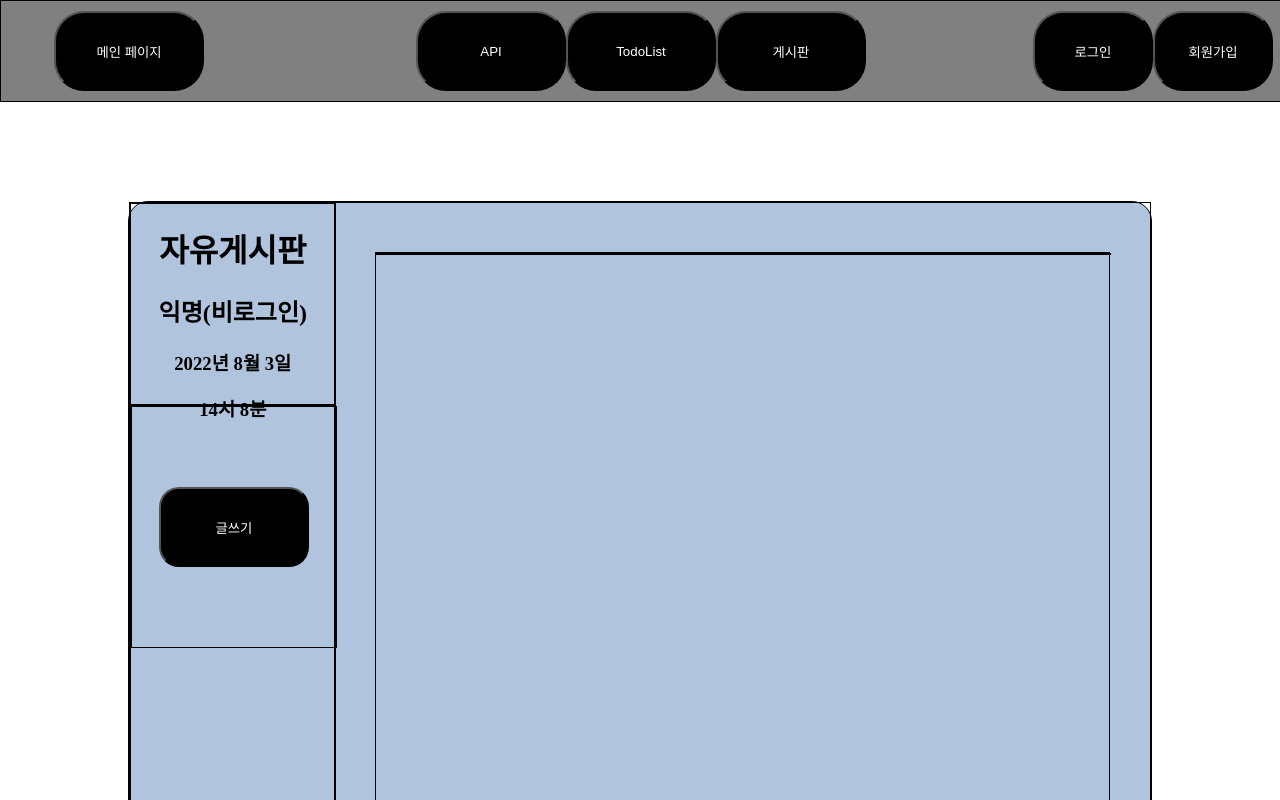
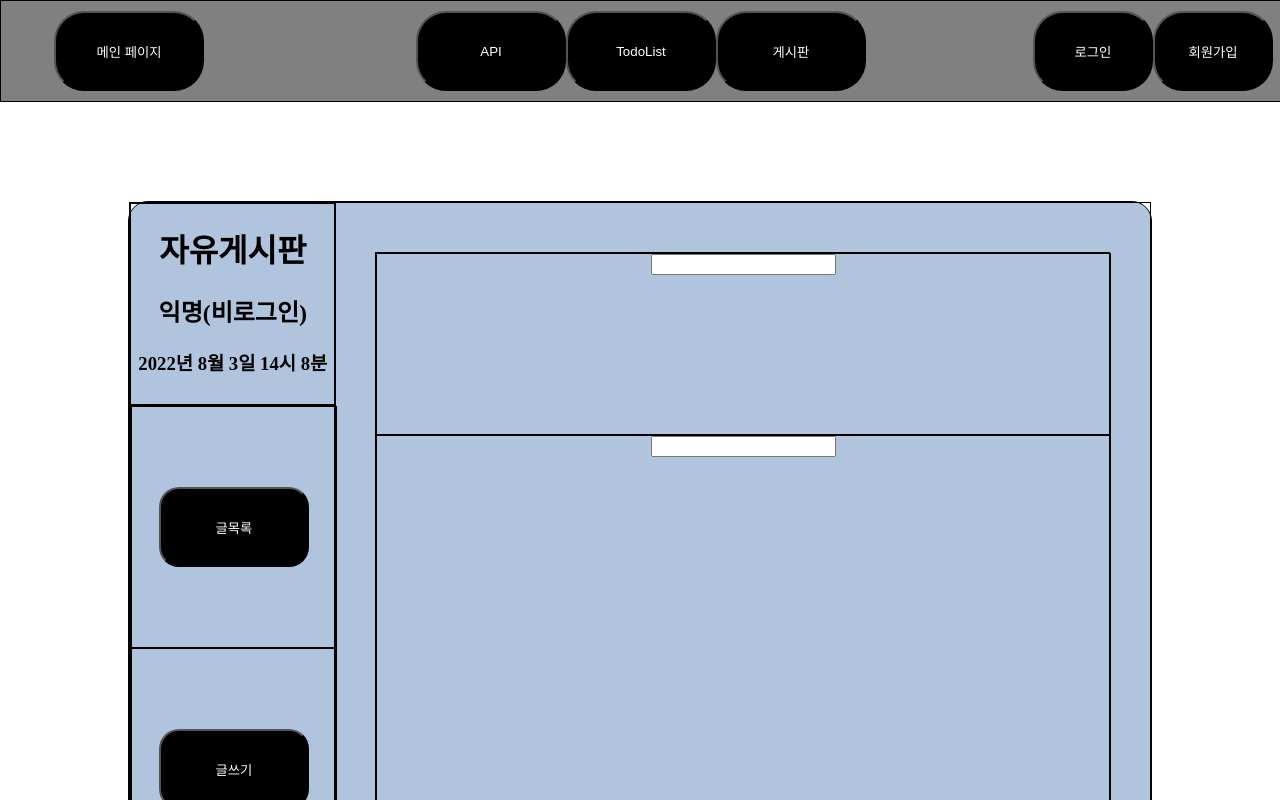
Before and after one commit to Akows/prj05, a React (Create React App) app in the folder client/: page /board in a window 1280 px wide. Both pictures are taken after a click on the button "글쓰기". Shown: the top 800 px of the page. Built offline with nearby package versions, Linux system fonts and the light colour scheme; no server answers; a web font is replaced by a local one.

Commit message:
[게시판 페이지] - 글 목록 보기, 글 작성 컴포넌트 제작. - 각 컴포넌트를 게시판 페이지에서 적절히 전환되도록 구현.

```diff
--- /dev/null
+++ b/client/src/components/boardcreate.js
@@ -0,0 +1,19 @@
+
+import '../style/Boardcreate.css';
+
+const Boardcreate = () => {
+
+    return (
+        <div className='board-contents-board'>
+            <div className='board-contents-boardcreatetitle'>
+                <input/>
+            </div>
+
+            <div className='board-contents-boardcreatetext'>
+                <input/>
+            </div>
+        </div>
+    )
+}
+
+export default Boardcreate;
--- /dev/null
+++ b/client/src/components/boardview.js
@@ -0,0 +1,26 @@
+
+import '../style/Boardview.css';
+
+const Boardview = (props) => {
+
+    return (
+        <div className='board-contents-board'>
+            <div className='board-contents-boarddes'>
+                <></>
+            </div>
+
+            {props.boarddata && props.boarddata.datas?.map(item => {
+                return (
+                    <div key={item.BOARD_NUMBER}>
+                        <div className='board-inner-boardcontents-title'>
+                            {item.BOARD_NUMBER} <br/>
+                            {item.BOARD_TITLE}
+                        </div>
+                    </div>
+                );
+            })}
+        </div>
+    )
+}
+
+export default Boardview;
--- a/client/src/pages/board.js
+++ b/client/src/pages/board.js
@@ -1,21 +1,27 @@
 import axios from 'axios';
-import { useState } from 'react';
+import { useEffect, useMemo, useState } from 'react';
+import Boardcreate from '../components/boardcreate';
+import Boardview from '../components/boardview';
 import '../style/Board.css';
 
 // App.js에서 로그인 여부와 로그인 한 사용자의 아이디 값이 넘어옴.
 const Board = (props) => {
 
     const [boarddata, setBoarddata] = useState([]);
+    const [componentvalue, setComponentvalue] = useState('view');
+    const isLogin = props.isLogin;
+    const whoLogin = props.whoLogin;
 
-    const dbtableselect = () => {
+    useEffect(() => {
         axios
         .get('/prj05/board/select')
         .then(res => {
             setBoarddata(res.data);
             console.log(res.data);
         });
-    };
+    }, [])
 
+    const setTimeinfo = useMemo(e => {
         let today = new Date();
 
         let time = {
@@ -26,8 +32,18 @@ const Board = (props) => {
             minutes: today.getMinutes(), //현재 분
         };
 
-    let timestring = `${time.year}년 ${time.month}월 ${time.date}일`;
-    let timestring2 = `${time.hours}시 ${time.minutes}분`;
+        let timestring = `${time.year}년 ${time.month}월 ${time.date}일 ${time.hours}시 ${time.minutes}분`;
+
+        return timestring;
+    }, []);
+
+    const showboardlist = () => {
+        setComponentvalue('view');
+    };
+
+    const showboardcreate = () => {
+        setComponentvalue('create');
+    };
 
     return (
         <>
@@ -40,22 +56,24 @@ const Board = (props) => {
                             <div className='board-sidemenu-title'>
                                 <h1>자유게시판</h1>
 
-                                {props.isLogin ?
-                                    <h2>{props.whoLogin}</h2>
+                                {isLogin ?
+                                    <h2>{whoLogin}</h2>
                                 :
                                     <h2>익명(비로그인)</h2>
                                 }
 
-                                <h3>{timestring}</h3>
-
-                                <h3>{timestring2}</h3>
+                                <h3>{setTimeinfo}</h3>
 
                             </div>
 
                             <div className='board-sidemenu-menubar'>
 
                                 <div className='board-sidemenu-writemenu board-section'>
-                                    <button className='board-sidemenu-writebtu'>글쓰기</button>
+                                    <button className='board-sidemenu-writebtu' onClick={showboardlist}>글목록</button>
+                                </div>
+
+                                <div className='board-sidemenu-writemenu board-section'>
+                                    <button className='board-sidemenu-writebtu' onClick={showboardcreate}>글쓰기</button>
                                 </div>
 
                             </div>
@@ -63,30 +81,11 @@ const Board = (props) => {
                         </div>
 
                         <div className='board-contents board-section'>
-
-
-                            <div className='board-contents-board'>
-
-                                <div className='board-contents-boarddes'>
-                                    <></>
-                                </div>
-
-                                {boarddata && boarddata.datas?.map(item => {
-                                    return (
-                                        <div key={item.BOARD_NUMBER}>
-                                            <div className='board-inner-boardcontents-title'>
-                                                {item.BOARD_NUMBER} <br/>
-                                                {item.BOARD_TITLE}
-                                            </div>
-
-                                            <div className='board-inner-boardcontents-context'>
-                                                {item.BOARD_TEXT}
-                                            </div>
-                                        </div>
-                                    );
-                                })}
-
-                            </div>
+                            {componentvalue === 'view' ?
+                                <Boardview boarddata={boarddata}/>
+                            :
+                                <Boardcreate/>
+                            }
                         </div>
 
                     </div>
--- a/client/src/style/Board.css
+++ b/client/src/style/Board.css
@@ -1,5 +1,3 @@
-
-
 .board-section {
     display : flex;
     justify-content: center;
@@ -82,22 +80,3 @@
 .board-sidemenu-writebtu:active {
     color: red;
 }
-
-
-
-
-.board-contents-board {
-    width: 90%;
-    height: 90%;
-
-    text-align: center;
-
-    border: 1px solid black;
-}
-
-
-.board-contents-boarddes {
-    width: 100%;
-
-    border: 1px solid black;
-}
--- /dev/null
+++ b/client/src/style/Boardcreate.css
@@ -0,0 +1,19 @@
+.board-contents-board {
+    width: 90%;
+    height: 90%;
+
+    text-align: center;
+
+    border: 1px solid black;
+}
+
+.board-contents-boardcreatetitle {
+    width: 100%;
+    height: 20%;
+    border: 1px solid black;
+}
+.board-contents-boardcreatetext {
+    width: 100%;
+    height: 80%;
+    border: 1px solid black;
+}
--- /dev/null
+++ b/client/src/style/Boardview.css
@@ -0,0 +1,21 @@
+.board-contents-board {
+    width: 90%;
+    height: 90%;
+
+    text-align: center;
+
+    border: 1px solid black;
+}
+
+.board-contents-boarddes {
+    width: 100%;
+
+    border: 1px solid black;
+}
+
+.board-inner-boardcontents-title {
+    width: 100%;
+    height: 100%;
+
+    border: 1px solid black;
+}
```
Lines whose indentation alone changed are shown as unchanged.
